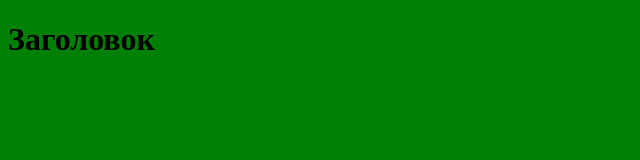
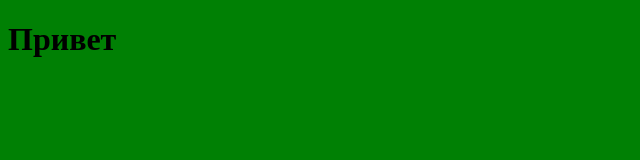
Before and after one commit to StepanIT/project, a plain HTML site: page index.html in a window 1280 px wide. Shown: the whole page, without its empty margins (0-640 px from the left). Drawn offline with Linux system fonts and the light colour scheme.

Commit message:
Добавили приветствие

```diff
--- a/index.html
+++ b/index.html
@@ -9,7 +9,7 @@
 </head>
 <body>
 
-<h1>Заголовок</h1>
+<h1>Привет </h1>
 
 </body>
 </html>
```
